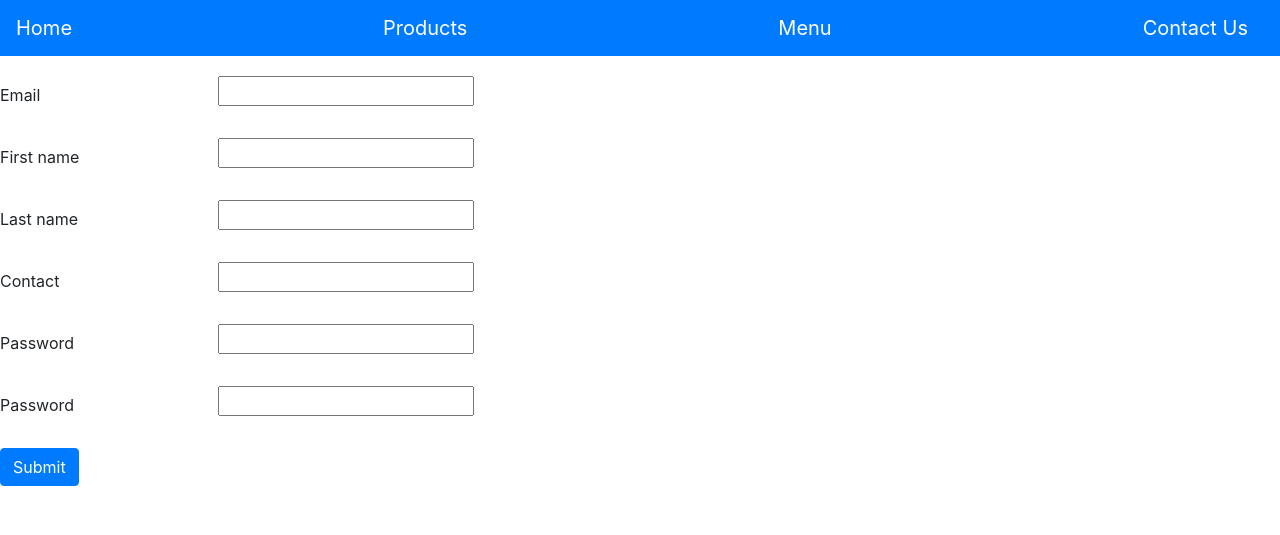
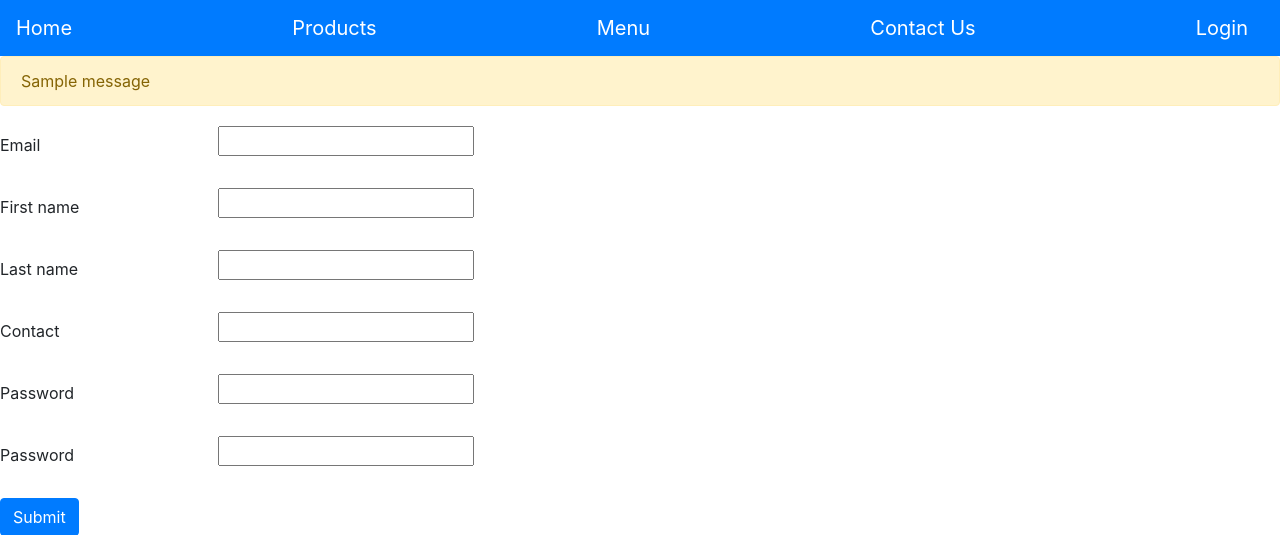
Before and after one commit to Arslanbaig84/Practicing-Foodshop, a Django app: template users/templates/users/register.html in a window 1280 px wide. Shown: the top 535 px of the page. Run offline with Django 4.2, Linux system fonts and the light colour scheme; the template is opened without the code that fills it, so the values that code supplies are empty, except form fields; tables that the repository leaves empty hold one stand-in row (values such as "Sample post"); one stand-in notice (Sample message) is shown; form fields are guessed from the names that the template uses.

Commit message:
login, logout routes done, register done

```diff
--- a/products/templates/products/layout.html
+++ b/products/templates/products/layout.html
@@ -15,7 +15,20 @@
         <a class="navbar-brand" href="#">Products</a>
         <a class="navbar-brand" href="#">Menu</a>
         <a class="navbar-brand" href="#">Contact Us</a>
+        {% if user.is_authenticated %}
+            <a class="navbar-brand" href="{% url 'logout_user' %}">Log out</a>
+            <a class="navbar-brand" href="#">Profile</a>
+        {% else %}
+            <a class="navbar-brand" href="{% url 'login_user' %}">Login</a>
+        {% endif %}
     </nav>
+    {% if messages %}
+        <div class="alert-container">
+            {% for message in messages %}
+                <div class="alert alert-warning">{{ message }}</div>
+            {% endfor %}
+        </div>
+    {% endif %}
     {% block body %}
     {% endblock %}
 </body>
--- a/users/templates/users/login_user.html
+++ b/users/templates/users/login_user.html
@@ -25,5 +25,4 @@ Login
         </div>
     </div>
 </form>
-
 {% endblock %}
--- a/users/urls.py
+++ b/users/urls.py
@@ -3,5 +3,6 @@ from . import views
 
 urlpatterns = [
     path("register", views.register, name='register'),
-    path("login_user", views.login_user, name='login_user')
+    path("login_user", views.login_user, name='login_user'),
+    path("logout_user", views.logout_user, name='logout_user')
     ]
```
Also changed, not shown: users/views.py (+21 -7 lines), db.sqlite3.
